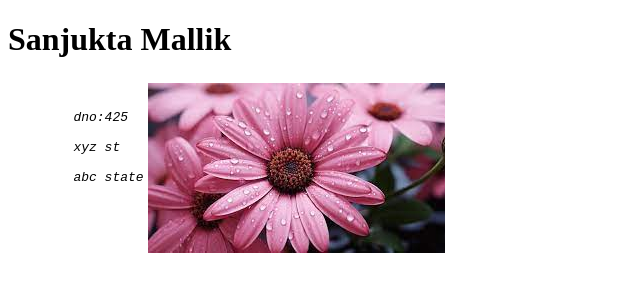
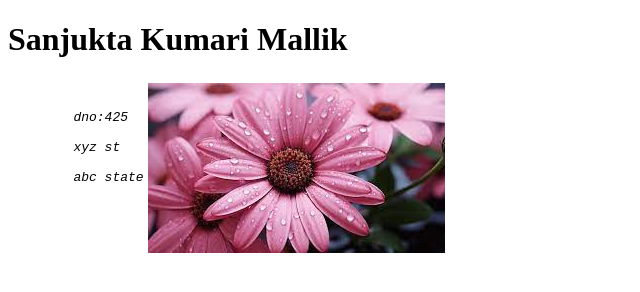
Before and after one commit to Sanjukta-Mallik/Html, a plain HTML site: page My Training/resume.html in a window 1280 px wide. Shown: the whole page, without its empty margins (0-640 px from the left). Drawn offline with Linux system fonts and the light colour scheme.

Commit message:
Update resume.html

```diff
--- a/My Training/resume.html
+++ b/My Training/resume.html
@@ -7,7 +7,7 @@
 </head>
 <body>
  <header>
-    <h1>Sanjukta Mallik</h1>
+    <h1>Sanjukta Kumari Mallik</h1>
     <table>
      <tr>
      <td>
```
